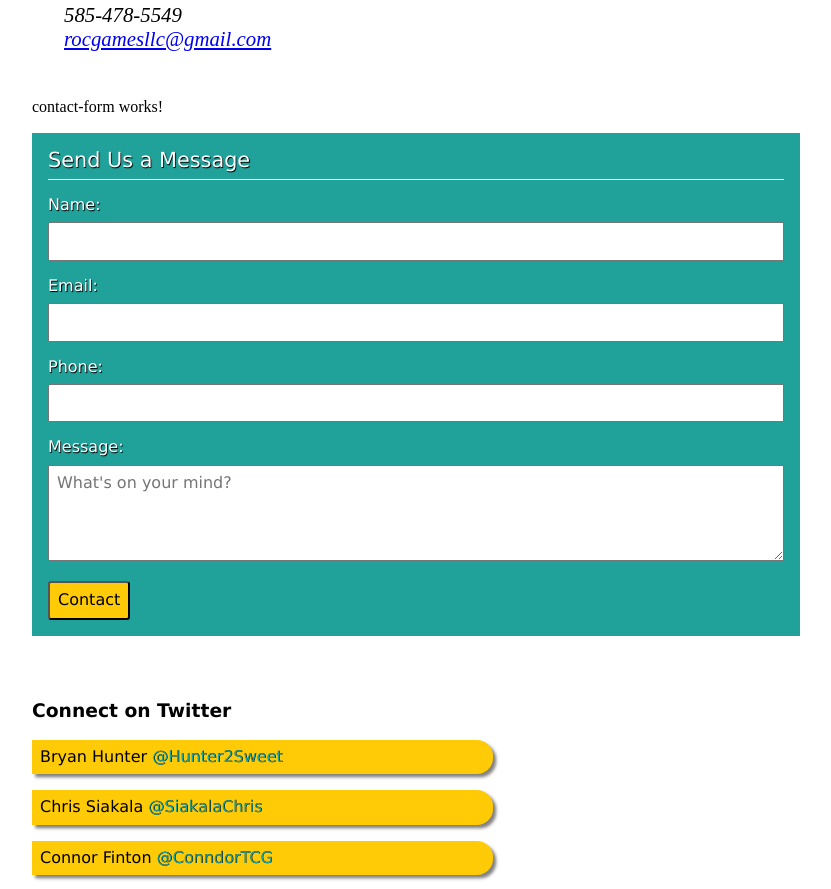
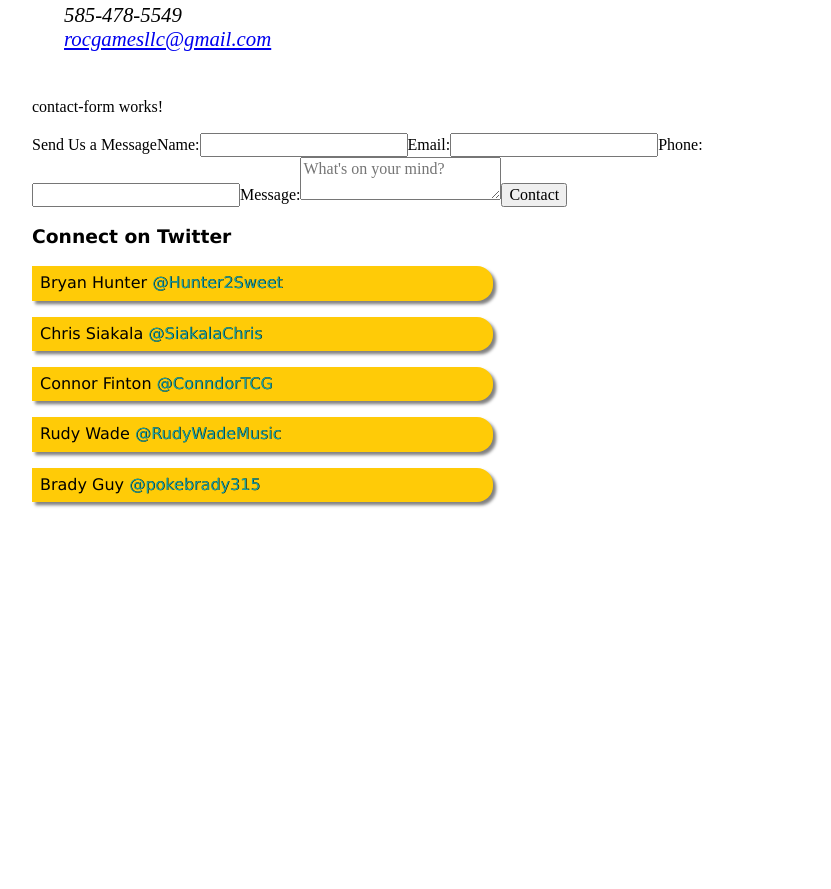
Before and after one commit to JacquesBegin/rocGames, an Angular app in the folder roc-games/: page / in a window 1280 px wide. Shown: the part 3921-4810 px from the top of the page, without its empty margins (224-1055 px from the left). After the commit the page ends 4439 px from the top, so only its background shows below. Built offline with nearby package versions, Linux system fonts and the light colour scheme.

Commit message:
Removes contact form styling.

```diff
--- a/roc-games/src/app/components/contact/the-contact/the-contact.component.scss
+++ b/roc-games/src/app/components/contact/the-contact/the-contact.component.scss
@@ -21,52 +21,7 @@
   display: block;
 }
 
-#contactForm {
-  color: white;
-  background-color: #20a199;
-  font-family: Verdana, Geneva, Tahoma, sans-serif;
-  text-shadow: 0.05rem 0.05rem 0.05rem black;
-  padding: 1rem;
-  margin-bottom: 4rem;
-}
 
-#contactForm span {
-  display: block;
-  margin-bottom: 1rem;
-  font-size: 1.3rem;
-  padding-bottom: 0.4rem;
-  border-bottom: 1px solid #ffffff;
-}
-
-#contactForm label {
-  display: block;
-  padding-bottom: 0.5rem;
-}
-
-#contactForm input {
-  margin-bottom: 1rem;
-  padding: 0.5rem;
-  width: 100%;
-}
-
-#contactForm input:last-child {
-  margin-bottom: 0;
-  width: initial;
-  background-color: #ffcb07;
-  border-radius: 0.2rem;
-  padding: 0.5rem;
-}
-
-#contactForm textarea {
-  width: 100%;
-  min-width: 100%;
-  max-width: 100%;
-  height: 6rem;
-  min-height: 6rem;
-  max-height: 20rem;
-  margin-bottom: 1rem;
-  padding: 0.5rem;
-}
 
 #contact ul {
   padding: 0;
```
